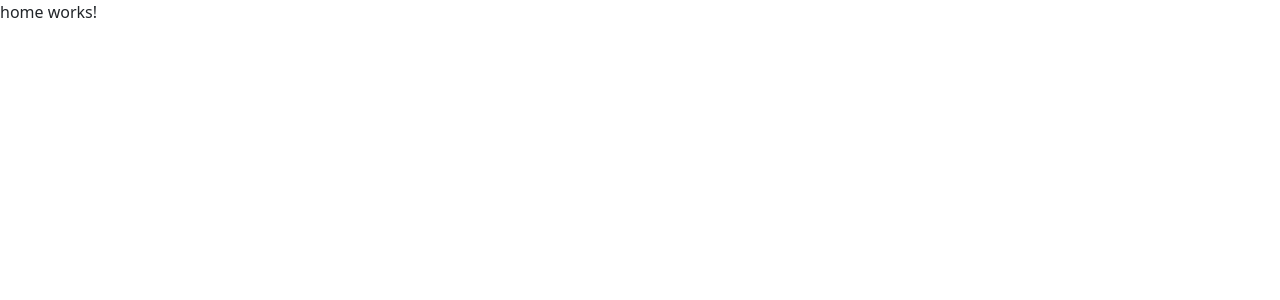
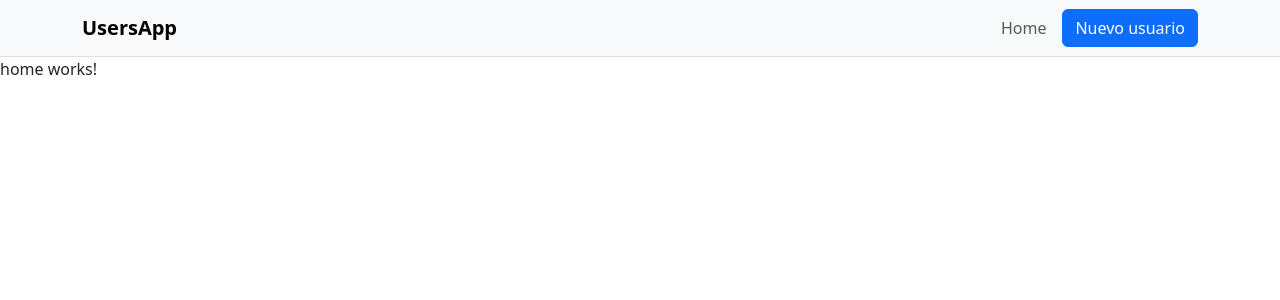
Before and after one commit to calgaba/users-management-app, an Angular app: page /home in a window 1280 px wide. Shown: the top 300 px of the page. Built offline with nearby package versions, Linux system fonts and the light colour scheme.

Commit message:
navbar working

```diff
--- a/src/app/app.component.html
+++ b/src/app/app.component.html
@@ -1,3 +1,6 @@
+<header>
 
 
+    <app-navbar></app-navbar>
+</header>
 <router-outlet />
--- a/src/app/app.component.ts
+++ b/src/app/app.component.ts
@@ -1,9 +1,10 @@
 import { Component } from '@angular/core';
 import { RouterOutlet } from '@angular/router';
+import { NavbarComponent } from "./shared/component/navbar/navbar.component";
 
 @Component({
   selector: 'app-root',
-  imports: [RouterOutlet],
+  imports: [RouterOutlet, NavbarComponent],
   templateUrl: './app.component.html',
   styleUrl: './app.component.css'
 })
--- a/src/app/pages/home/home.component.html
+++ b/src/app/pages/home/home.component.html
@@ -1 +1,11 @@
+
+<main>
+  <router-outlet>
+
+  </router-outlet>
+</main>
+
+<footer>
+
+</footer>
 <p>home works!</p>
--- a/src/app/pages/home/home.component.ts
+++ b/src/app/pages/home/home.component.ts
@@ -1,8 +1,8 @@
 import { Component } from '@angular/core';
-
+import { RouterOutlet } from '@angular/router';
 @Component({
   selector: 'app-home',
-  imports: [],
+  imports: [RouterOutlet],
   templateUrl: './home.component.html',
   styleUrl: './home.component.css'
 })
--- a/src/app/shared/component/navbar/navbar.component.html
+++ b/src/app/shared/component/navbar/navbar.component.html
@@ -1 +1,21 @@
-<p>navbar works!</p>
+<nav class="navbar navbar-expand-lg bg-body-tertiary border-bottom">
+  <div class="container">
+    <a class="navbar-brand fw-semibold" routerLink="/home">UsersApp</a>
+
+    <button class="navbar-toggler" type="button" data-bs-toggle="collapse" data-bs-target="#mainNav"
+            aria-controls="mainNav" aria-expanded="false" aria-label="Toggle navigation">
+      <span class="navbar-toggler-icon"></span>
+    </button>
+
+    <div id="mainNav" class="collapse navbar-collapse">
+      <ul class="navbar-nav ms-auto mb-2 mb-lg-0 align-items-lg-center">
+        <li class="nav-item">
+          <a class="nav-link" [routerLink]="['/home']">Home</a>
+        </li>
+        <li class="nav-item ms-lg-2">
+          <a [routerLink]="['/newuser']" class="btn btn-primary">Nuevo usuario</a>
+        </li>
+      </ul>
+    </div>
+  </div>
+</nav>
--- a/src/app/shared/component/navbar/navbar.component.ts
+++ b/src/app/shared/component/navbar/navbar.component.ts
@@ -1,8 +1,9 @@
 import { Component } from '@angular/core';
+import { RouterLink } from '@angular/router';
 
 @Component({
   selector: 'app-navbar',
-  imports: [],
+  imports: [RouterLink],
   templateUrl: './navbar.component.html',
   styleUrl: './navbar.component.css'
 })
```
Also changed, not shown: 1 other file (tests, documents, lock files or other folders).
